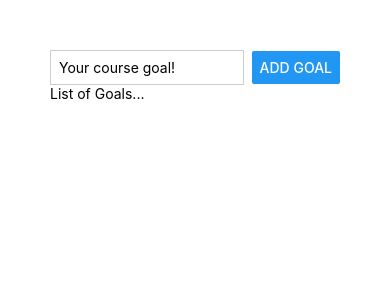
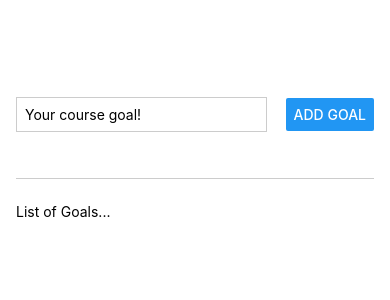
Before and after one commit to chestraxx/react-native-learning, a React Native app in the folder 00RNProject/: screen / in a window 390 px wide. Shown: the top 300 px of the page. Built offline with nearby package versions, Linux system fonts and the light colour scheme.

Commit message:
feat: improve layout

```diff
--- a/00RNProject/App.js
+++ b/00RNProject/App.js
@@ -8,8 +8,8 @@ export default function App() {
         <Button title="Add Goal" />
       </View>
 
-      <View>
-        <Text>List of Goals...</Text>
+      <View style={styles.goalContainer}>
+        <Text style>List of Goals...</Text>
       </View>
     </View>
   );
@@ -17,15 +17,19 @@ export default function App() {
 
 const styles = StyleSheet.create({
   appContainer: {
-    // flex: 1,
-    padding: 50,
-    // paddingHorizontal: 16,
+    flex: 1,
+    paddingTop: 50,
+    paddingHorizontal: 16,
     backgroundColor: '#fff',
   },
   inputContainer: {
+    flex: 1,
     flexDirection: 'row',
     justifyContent: 'space-between',
     alignItems: 'center',
+    marginBottom: 24,
+    borderBottomWidth: 1,
+    borderColor: '#cccccc',
   },
   textInput: {
     borderWidth: 1,
@@ -37,6 +41,9 @@ const styles = StyleSheet.create({
   buttonContainer: {
     width: '30%',
   },
+  goalContainer: {
+    flex: 5,
+  },
   goalItem: {
     margin: 8,
     padding: 8,
```
